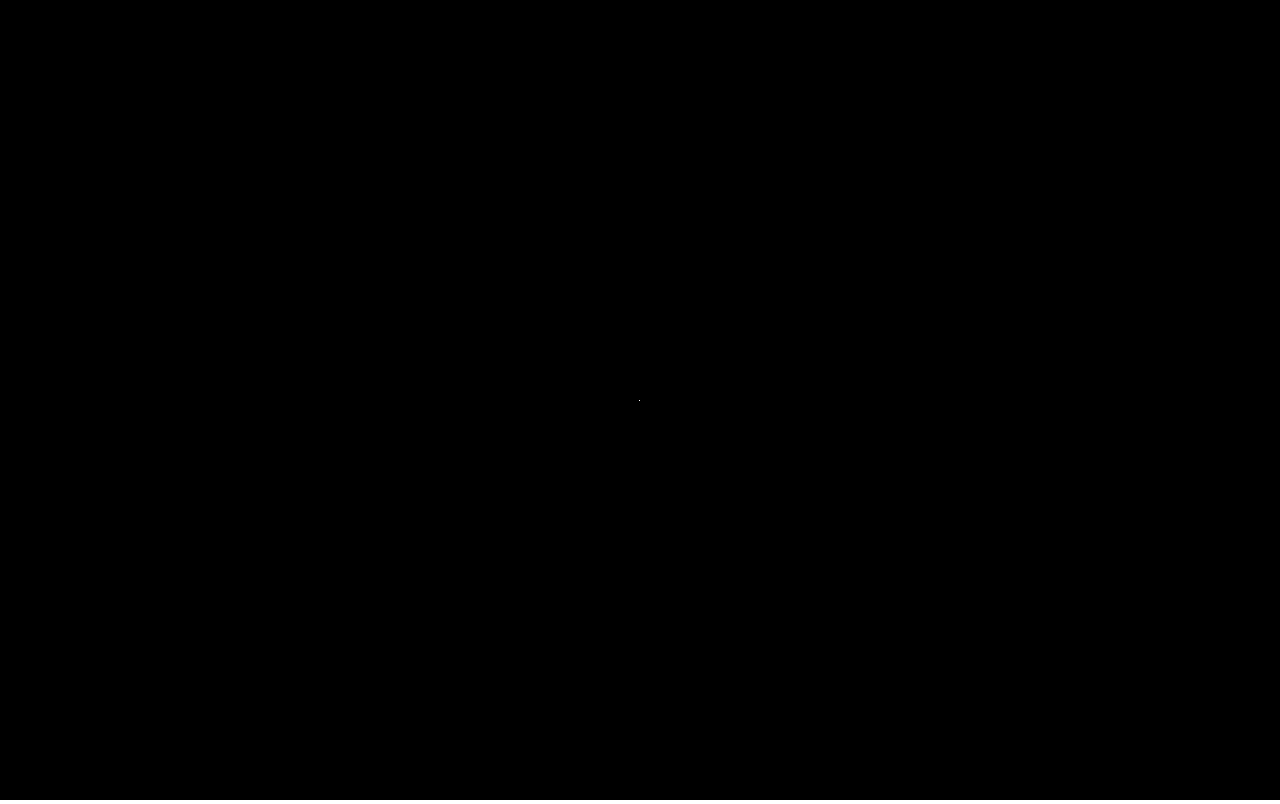
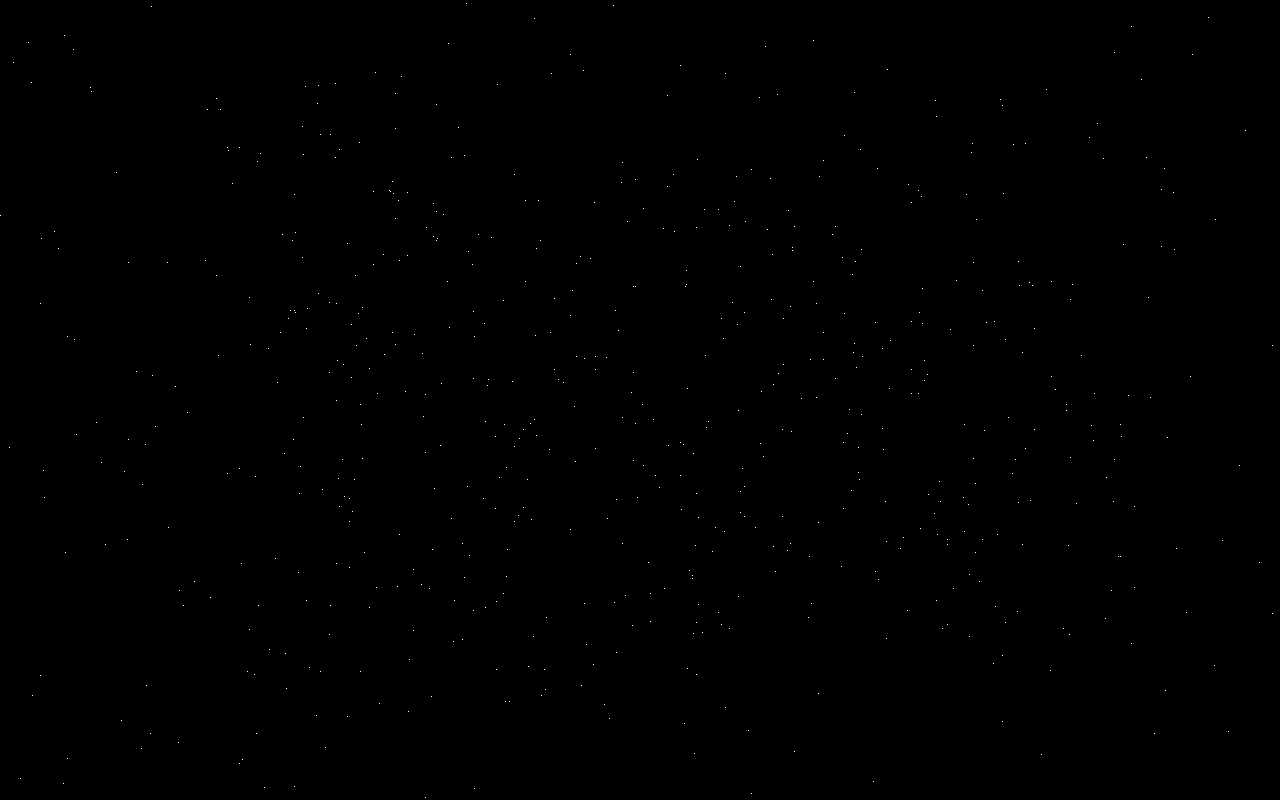
Before and after one commit to buzzz321/jsstarfield, a plain HTML site: page index.html in a window 1280 px wide. Drawn offline with Linux system fonts and the light colour scheme.

Commit message:
working!!

```diff
--- a/index.html
+++ b/index.html
@@ -10,31 +10,8 @@
     </head>
     <body>
         <script src="js/three.min.js"></script>
+        <script src="js/starfield.js"></script>
         <script>
-         var scene = new THREE.Scene();
-         var camera = new THREE.PerspectiveCamera( 75, window.innerWidth / window.innerHeight, 0.1, 1000 );
-
-         var renderer = new THREE.WebGLRenderer();
-         renderer.setSize( window.innerWidth, window.innerHeight );
-         document.body.appendChild( renderer.domElement );
-
-
-         var geometry = new THREE.Geometry();
-         geometry.vertices.push(new THREE.Vector3( 0, 0, 0));
-         var material = new THREE.PointCloudMaterial( { size: 1, sizeAttenuation: false } );
-
-         var point = new THREE.Points( geometry, material );
-         scene.add( point );
-
-         camera.position.z = 5;
-
-		 var render = function () {
-			 requestAnimationFrame( render );
-
-			 renderer.render(scene, camera);
-		 };
-
-		 render();
         </script>
     </body>
 </html>
--- /dev/null
+++ b/js/starfield.js
@@ -0,0 +1,68 @@
+/*jslint browser: true*/
+/*global THREE, requestAnimationFrame*/
+
+// Returns a random integer between min (included) and max (excluded)
+// // Using Math.round() will give you a non-uniform distribution!
+function getRandomInt(min, max) {
+    return Math.floor(Math.random() * (max - min)) + min;
+}
+
+function getRandom(min, max) {
+    return Math.random() * (max - min) + min;
+}
+
+function create_stars() {
+    var geometry = new THREE.Geometry();
+    var material = new THREE.PointsMaterial( { size: 1, sizeAttenuation: false } );
+    var x, y, z, n = 0;
+
+    for(n = 0; n<1000; n +=1 ) {
+        x = getRandomInt(0, window.innerWidth / 2.0);
+        y = getRandomInt(0, window.innerHeight / 2.0);
+        z = getRandom(0.1, 500);
+
+        geometry.vertices.push(new THREE.Vector3( x, y, z ));
+    }
+
+    geometry.computeBoundingSphere();
+    return new THREE.Points( geometry, material );
+}
+
+
+var scene = new THREE.Scene();
+var camera = new THREE.PerspectiveCamera( 75, window.innerWidth / window.innerHeight, 0.1, 1000 );
+
+var renderer = new THREE.WebGLRenderer();
+renderer.setSize( window.innerWidth, window.innerHeight );
+document.body.appendChild( renderer.domElement );
+
+var points = create_stars();
+points.dynamic = true;
+scene.add( points );
+scene.updateMatrixWorld(true);
+
+var stars = points.geometry.vertices;
+var starNo = stars.length;
+
+camera.position.x = window.innerWidth / 4;
+camera.position.y = window.innerHeight / 4;
+camera.position.z = 500;
+
+var render = function () {
+    var index = 0;
+    requestAnimationFrame( render );
+
+    for(index = 0; index < starNo; index += 1){
+            stars[index].z += 2;
+            //points.geometry.vertices[index].z += 2;
+
+            if (stars[index].z > camera.position.z) {
+                points.geometry.vertices[index].z = 0;
+            }
+    }
+
+    points.geometry.verticesNeedUpdate = true;
+    renderer.render(scene, camera);
+};
+
+render();
```
Also changed, not shown: 1 other file. Lines whose indentation alone changed are shown as unchanged.
